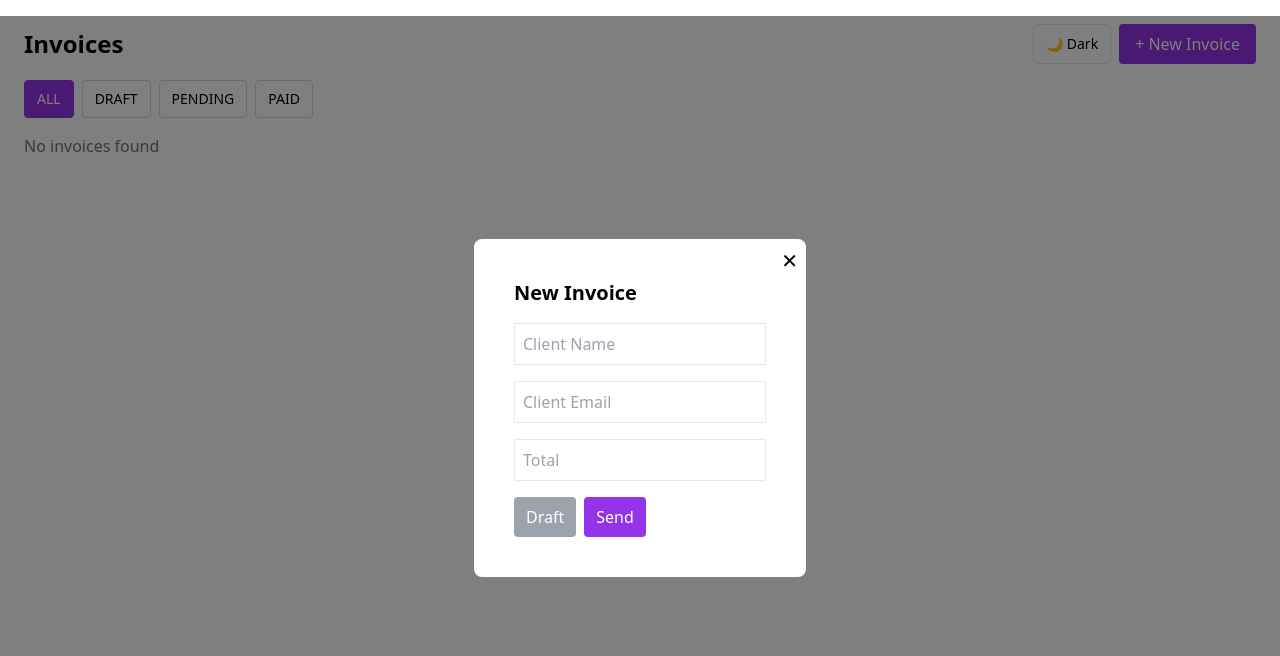
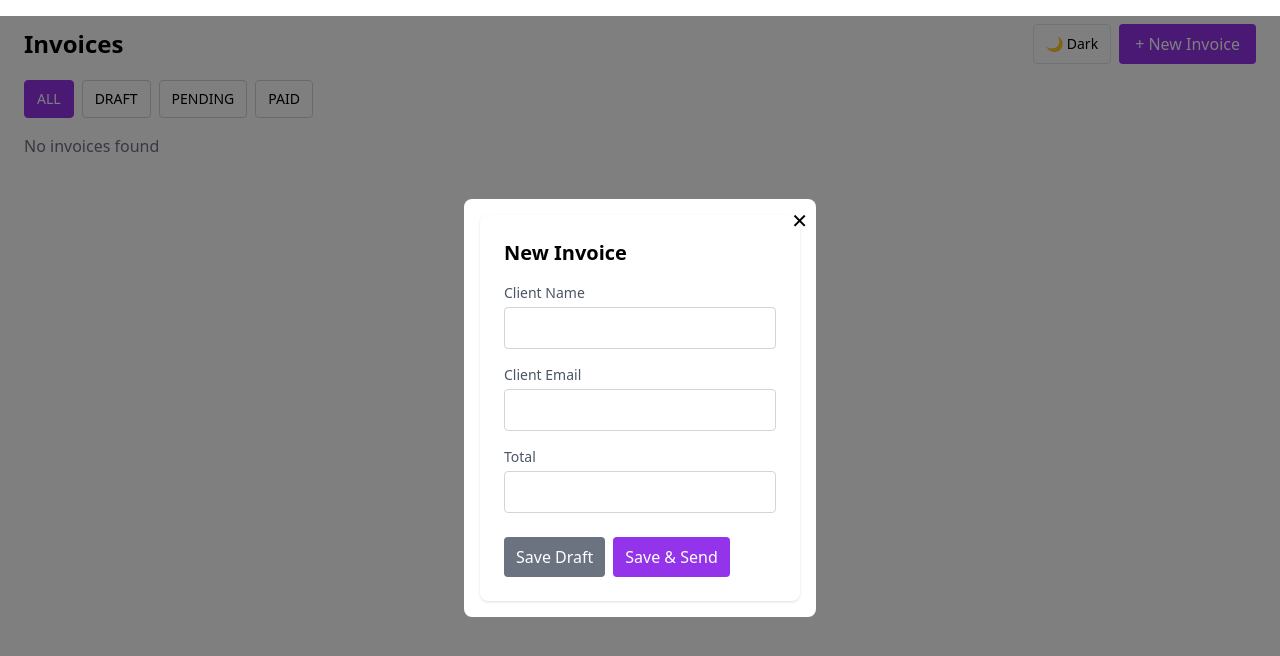
Before and after one commit to JoyEzenwoke/invoice_management-_system, a React (Vite) app in the folder invoice-app/: page / in a window 1280 px wide. Both pictures are taken after a click on the button "+ New Invoice". Shown: the top 656 px of the page. Built offline with nearby package versions, Linux system fonts and the light colour scheme.

Commit message:
Final fixes - validation and accessibility

```diff
--- a/invoice-app/src/components/InvoiceForm.jsx
+++ b/invoice-app/src/components/InvoiceForm.jsx
@@ -12,27 +12,38 @@ const InvoiceForm = ({ closeModal, existingInvoice }) => {
     existingInvoice?.total || ""
   );
 
-  const handleSubmit = (status) => {
-    // VALIDATION
-    if (!clientName || !email || !total) {
-      alert("All fields are required");
-      return;
+  // 🔥 ERROR STATES
+  const [errors, setErrors] = useState({});
+
+  const validate = () => {
+    let newErrors = {};
+
+    if (!clientName.trim()) {
+      newErrors.clientName = "Client name is required";
     }
 
-    if (!email.includes("@")) {
-      alert("Enter a valid email");
-      return;
+    if (!email.trim()) {
+      newErrors.email = "Email is required";
+    } else if (!email.includes("@")) {
+      newErrors.email = "Enter a valid email";
     }
 
-    if (Number(total) <= 0) {
-      alert("Total must be greater than 0");
-      return;
+    if (!total) {
+      newErrors.total = "Total is required";
+    } else if (Number(total) <= 0) {
+      newErrors.total = "Must be greater than 0";
     }
+
+    setErrors(newErrors);
+    return Object.keys(newErrors).length === 0;
+  };
+
+  const handleSubmit = (status) => {
+    if (!validate()) return;
 
     const existing = getInvoices();
     let updated;
 
-    // UPDATE
     if (existingInvoice) {
       updated = existing.map((inv) =>
         inv.id === existingInvoice.id
@@ -45,7 +56,6 @@ const InvoiceForm = ({ closeModal, existingInvoice }) => {
           : inv
       );
     } else {
-      // CREATE
       const newInvoice = {
         id: "INV-" + Math.floor(Math.random() * 10000),
         clientName,
@@ -59,56 +69,93 @@ const InvoiceForm = ({ closeModal, existingInvoice }) => {
     }
 
     saveInvoices(updated);
-
-    // CLOSE MODAL (NO PAGE RELOAD)
     closeModal();
   };
 
   return (
-    <div className="bg-white p-6 rounded-lg space-y-4 w-[300px]">
-      <h2 className="text-xl font-bold">
+    <div className="bg-white dark:bg-gray-800 p-6 rounded-lg space-y-4 w-[320px] shadow">
+
+      <h2 className="text-xl font-bold text-black dark:text-white">
         {existingInvoice ? "Edit Invoice" : "New Invoice"}
       </h2>
 
+      {/* CLIENT NAME */}
+      <div>
+        <label className="block text-sm text-gray-600 dark:text-gray-300">
+          Client Name
+        </label>
         <input
           type="text"
-        placeholder="Client Name"
-        className="w-full border p-2"
           value={clientName}
           onChange={(e) => setClientName(e.target.value)}
+          className={`w-full border p-2 rounded mt-1 outline-none
+            ${errors.clientName ? "border-red-500" : "border-gray-300"}
+            dark:bg-gray-700 dark:text-white`}
         />
+        {errors.clientName && (
+          <p className="text-red-500 text-xs mt-1">
+            {errors.clientName}
+          </p>
+        )}
+      </div>
 
+      {/* EMAIL */}
+      <div>
+        <label className="block text-sm text-gray-600 dark:text-gray-300">
+          Client Email
+        </label>
         <input
           type="email"
-        placeholder="Client Email"
-        className="w-full border p-2"
           value={email}
           onChange={(e) => setEmail(e.target.value)}
+          className={`w-full border p-2 rounded mt-1 outline-none
+            ${errors.email ? "border-red-500" : "border-gray-300"}
+            dark:bg-gray-700 dark:text-white`}
         />
+        {errors.email && (
+          <p className="text-red-500 text-xs mt-1">
+            {errors.email}
+          </p>
+        )}
+      </div>
 
+      {/* TOTAL */}
+      <div>
+        <label className="block text-sm text-gray-600 dark:text-gray-300">
+          Total
+        </label>
         <input
           type="number"
-        placeholder="Total"
-        className="w-full border p-2"
           value={total}
           onChange={(e) => setTotal(e.target.value)}
+          className={`w-full border p-2 rounded mt-1 outline-none
+            ${errors.total ? "border-red-500" : "border-gray-300"}
+            dark:bg-gray-700 dark:text-white`}
         />
+        {errors.total && (
+          <p className="text-red-500 text-xs mt-1">
+            {errors.total}
+          </p>
+        )}
+      </div>
 
-      <div className="flex gap-2 flex-wrap">
+      {/* BUTTONS */}
+      <div className="flex gap-2 flex-wrap pt-2">
+
         {!existingInvoice && (
           <>
             <button
               onClick={() => handleSubmit("draft")}
-              className="bg-gray-400 px-3 py-2 rounded text-white"
+              className="bg-gray-500 hover:bg-gray-600 text-white px-3 py-2 rounded transition"
             >
-              Draft
+              Save Draft
             </button>
 
             <button
               onClick={() => handleSubmit("pending")}
-              className="bg-purple-600 px-3 py-2 rounded text-white"
+              className="bg-purple-600 hover:bg-purple-700 text-white px-3 py-2 rounded transition"
             >
-              Send
+              Save & Send
             </button>
           </>
         )}
@@ -116,7 +163,7 @@ const InvoiceForm = ({ closeModal, existingInvoice }) => {
         {existingInvoice && (
           <button
             onClick={() => handleSubmit(existingInvoice.status)}
-            className="bg-green-600 px-3 py-2 rounded text-white"
+            className="bg-green-600 hover:bg-green-700 text-white px-3 py-2 rounded transition"
           >
             Update
           </button>
```
Lines whose indentation alone changed are shown as unchanged.
